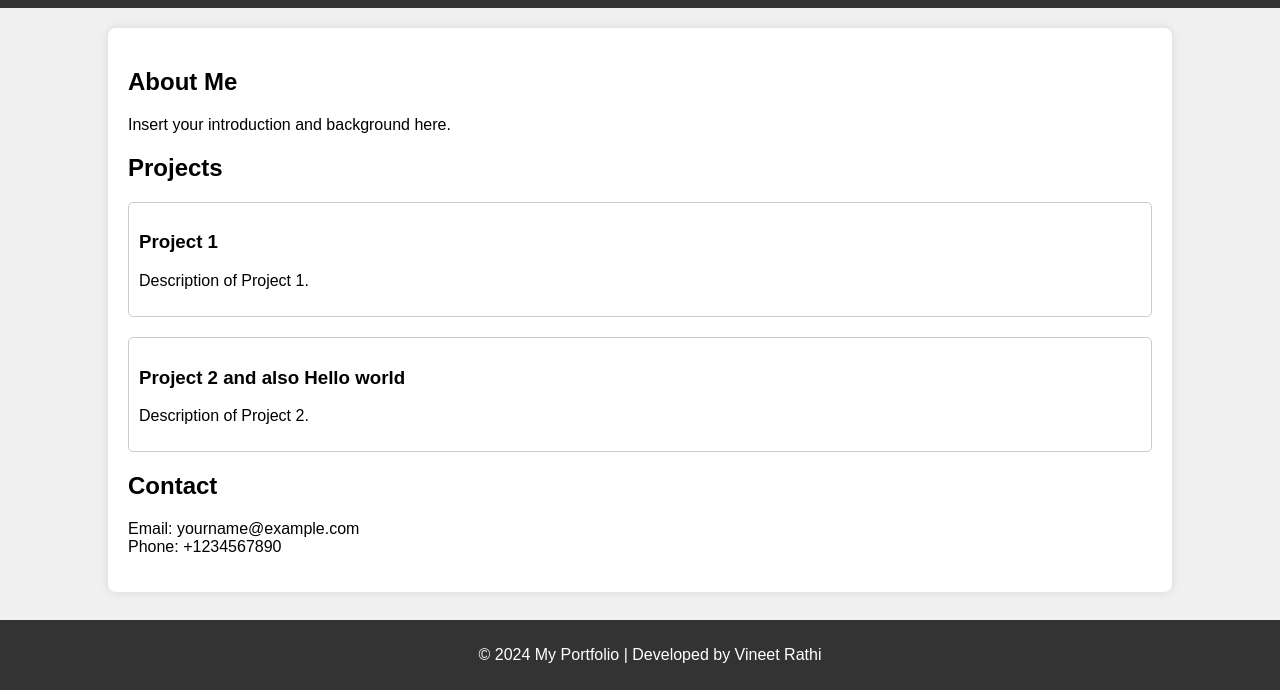
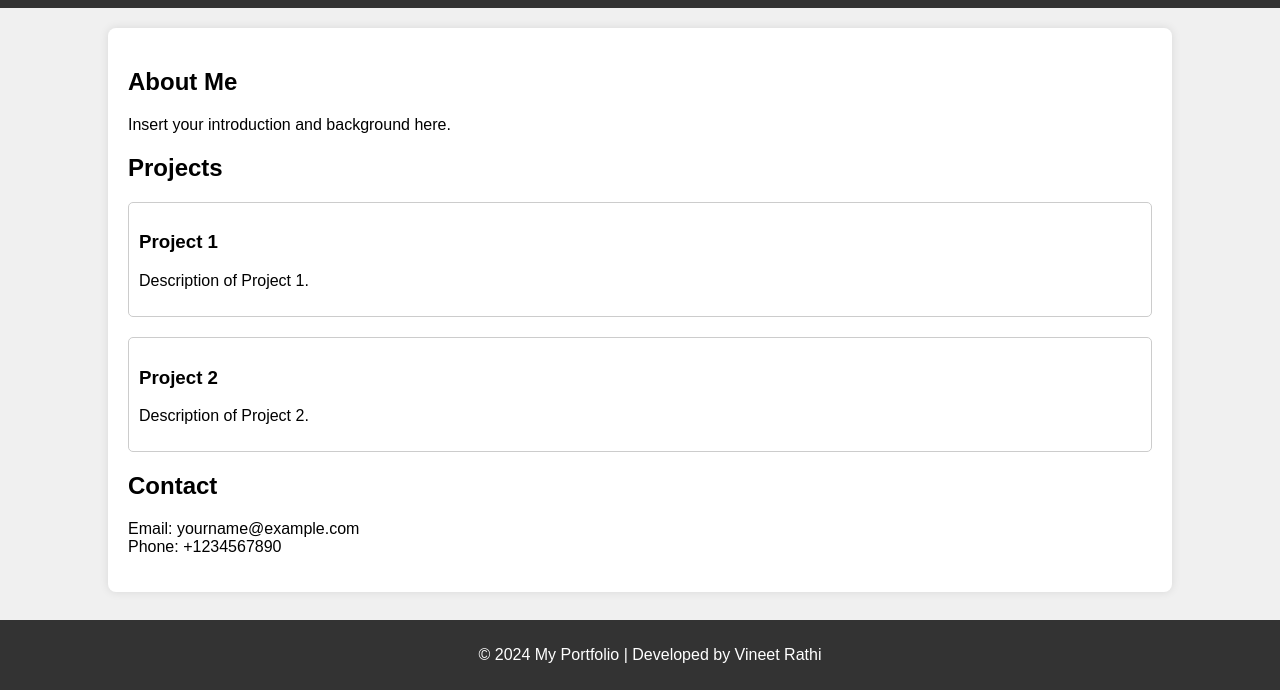
Before and after one commit to 7SinsGamingPain/krishnaboraconstruction, a plain HTML site: page index.html in a window 1280 px wide. Shown: the part 110-800 px from the top of the page. Drawn offline with Linux system fonts and the light colour scheme.

Commit message:
Revert Back

```diff
--- a/index.html
+++ b/index.html
@@ -76,7 +76,7 @@
                 <p>Description of Project 1.</p>
             </div>
             <div class="project">
-                <h3>Project 2 and also Hello world</h3>
+                <h3>Project 2</h3>
                 <p>Description of Project 2.</p>
             </div>
             <!-- Add more projects as needed -->
```
